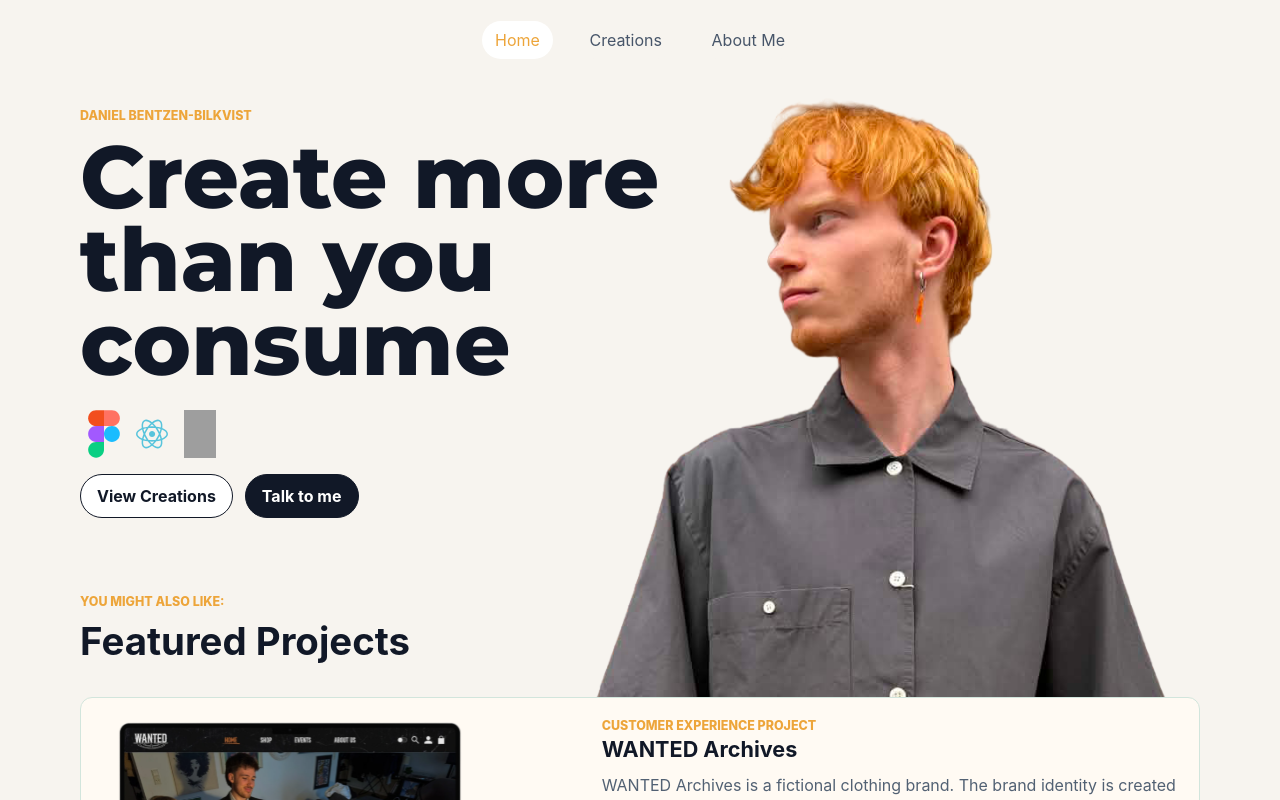
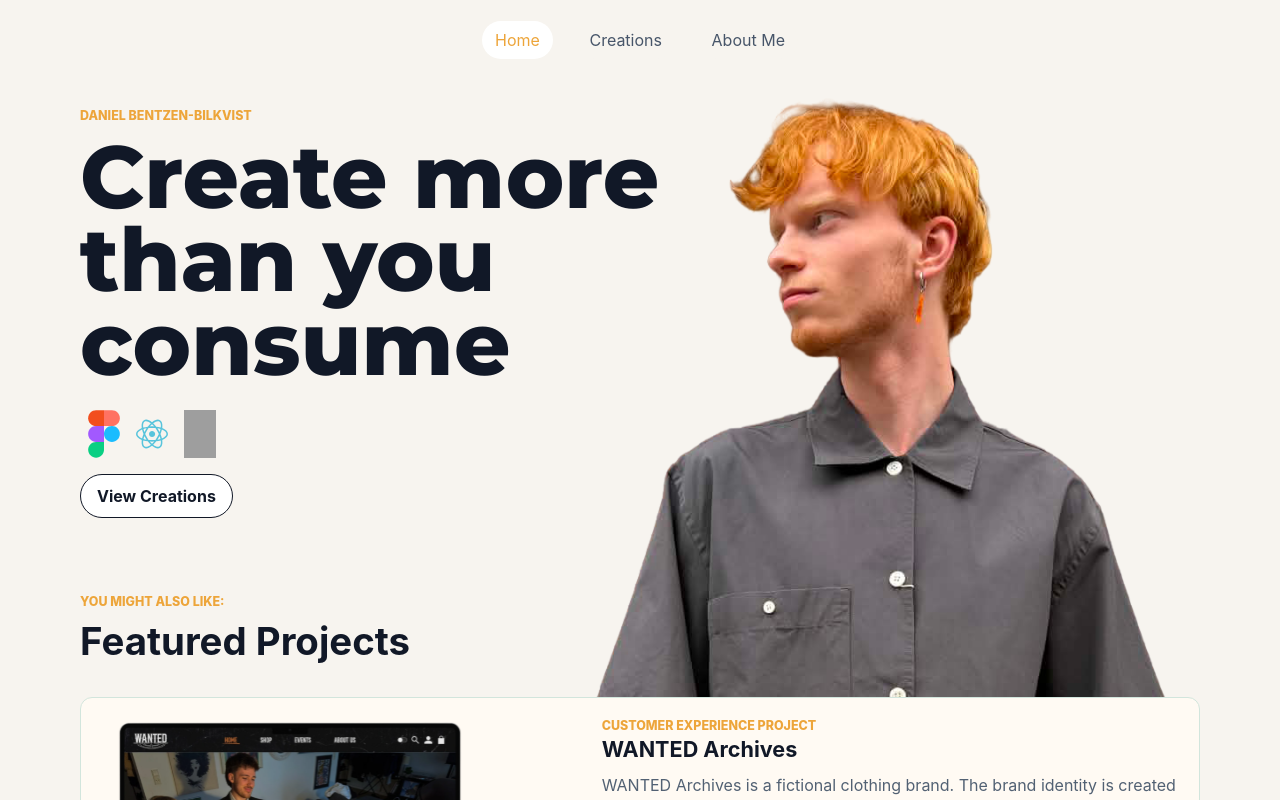
Before and after one commit to danielbilkvist/danielbilkvist.github.io, a React (Vite) app: page / in a window 1280 px wide. Shown: the top 800 px of the page. Built offline with nearby package versions, Linux system fonts and the light colour scheme; grey boxes are pictures that could not be loaded; a web font is replaced by a local one.

Commit message:
Removed unused navigation

```diff
--- a/src/pages/HomePage.jsx
+++ b/src/pages/HomePage.jsx
@@ -32,9 +32,9 @@
             <Link className="button" to="/projects">
               View Creations
             </Link>
-            <Link className="button secondary" to="/contact">
+            {/* <Link className="button secondary" to="/contact">
               Talk to me
-            </Link>
+            </Link> */}
           </div>
         </section>
         <div className="hero-image">
```
